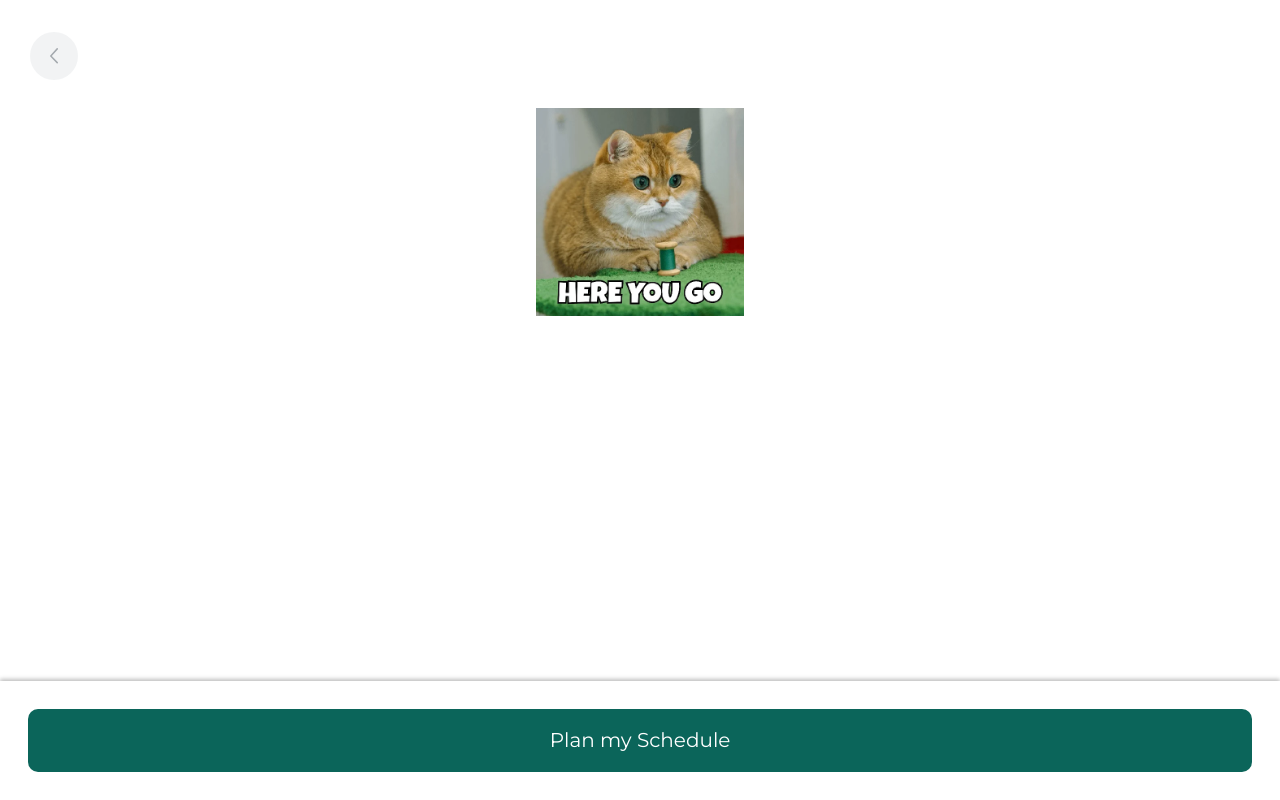
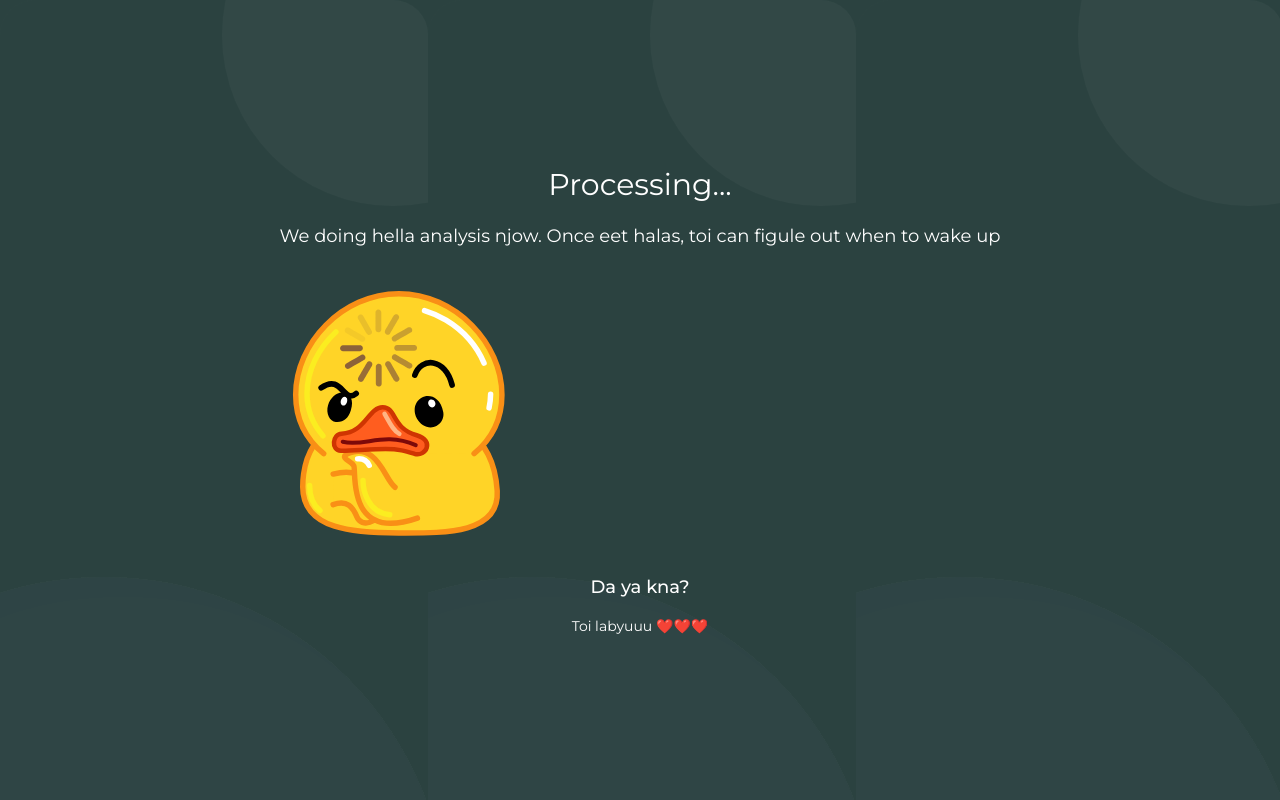
Before and after one commit to RexGalilae/time-to-egate-app, a React (Vite) app: page /time-to-egate-app/loading in a window 1280 px wide. Before the commit this address led to /time-to-egate-app/schedules. Built offline with nearby package versions, Linux system fonts and the light colour scheme.

Commit message:
refactor: Update App.scss and Loading.tsx
Update App.scss to add a new CSS class for mini text.
Update Loading.tsx to increase the timeout duration to 7 seconds and change the class name for the description element to "miniText".

```diff
--- a/src/App.scss
+++ b/src/App.scss
@@ -73,6 +73,10 @@
             font-size: 1.125rem;
             padding-inline: 1.25rem;
         }
+
+        .miniText {
+            font-size: 0.875rem;
+        }
     }
 
     .stickerContainer {
--- a/src/pages/Loading.tsx
+++ b/src/pages/Loading.tsx
@@ -36,7 +36,7 @@ const Loading: React.FC = () => {
 	useEffect(() => {
 		const timeout = setTimeout(() => {
 			navigateWithQuery(PAGE_ROUTES.SCHEDULES);
-		}, 5000);
+		}, 7000);
 
 		return () => clearTimeout(timeout); // Clear the timeout when the component unmounts
 		// eslint-disable-next-line react-hooks/exhaustive-deps
@@ -55,7 +55,7 @@ const Loading: React.FC = () => {
 					<>
 						<div className="subtitle">Da ya kna?</div>
 						<div
-							className="description"
+							className="miniText"
 							dangerouslySetInnerHTML={{
 								__html: DOMPurify.sanitize(funFact),
 							}}
```
